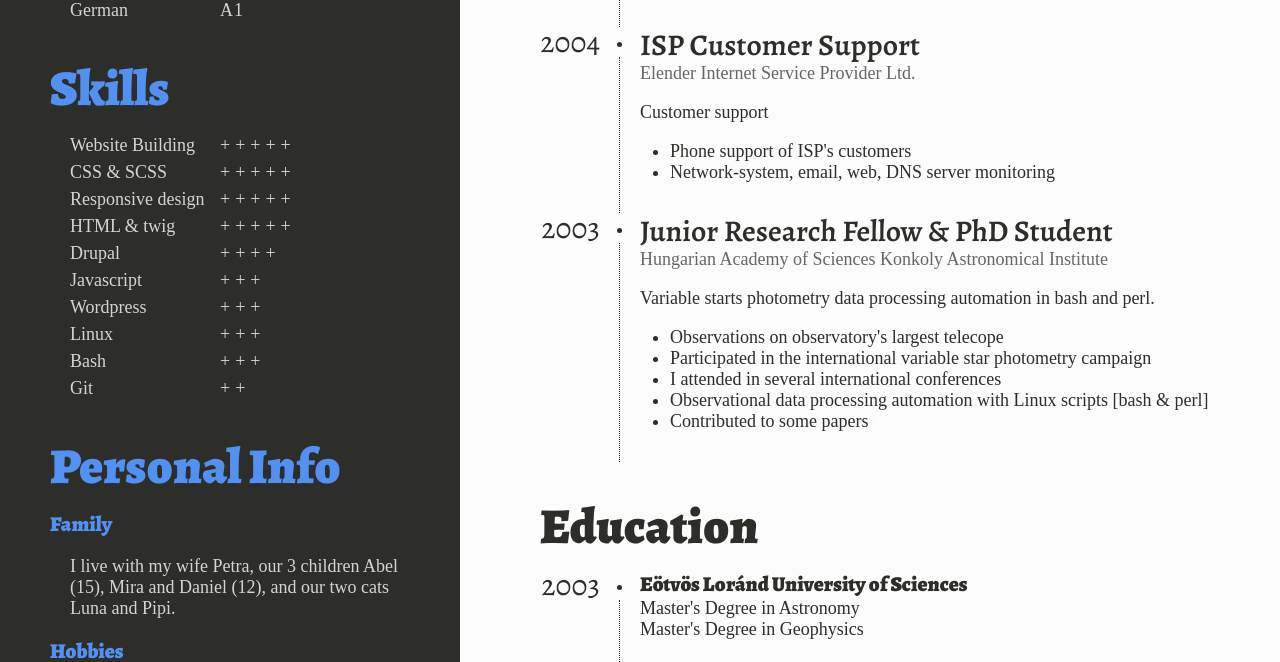
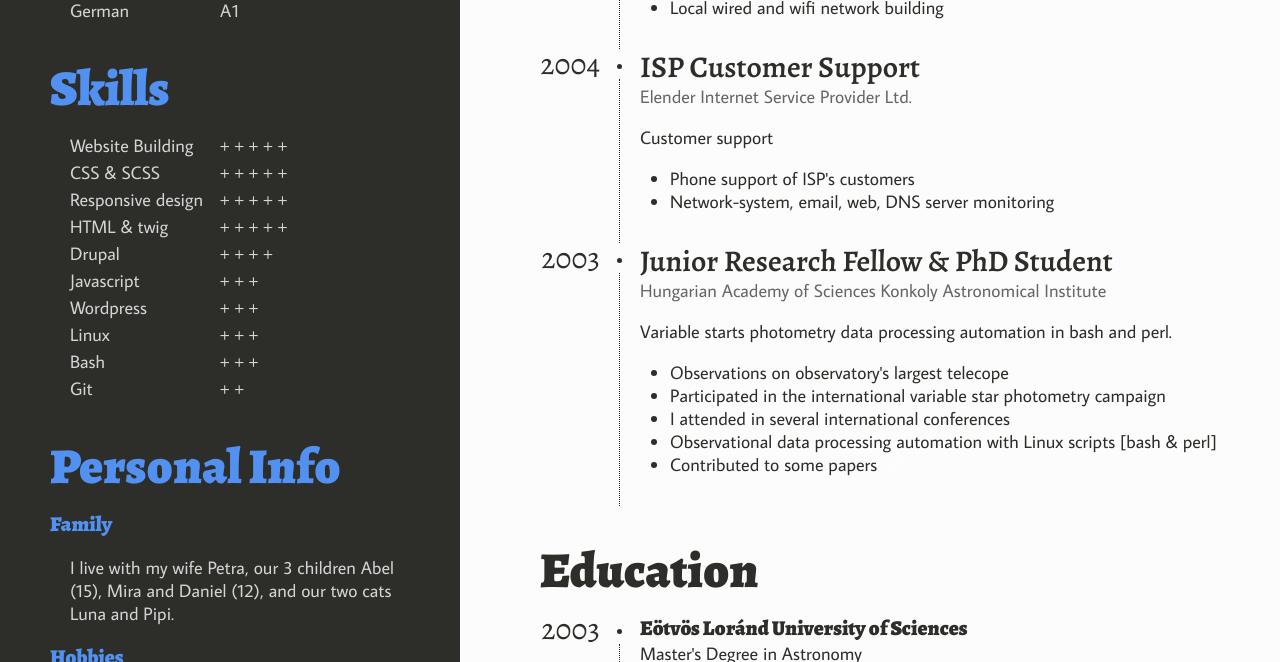
Before and after one commit to zsuffad/zsuffad.github.io, a plain HTML site: page index.html in a window 1280 px wide. Shown: the part 754-1416 px from the top of the page. Drawn offline with Linux system fonts and the light colour scheme; files whose address does not match are found by name; a web font is replaced by a local one.

Commit message:
Average Sans made local.

```diff
--- a/index.html
+++ b/index.html
@@ -42,14 +42,23 @@
         src: url('/fonts/alegreya-v35-latin-900.woff2') format('woff2'),
             url('/fonts/alegreya-v35-latin-900.woff') format('woff');
       }
+      /* average-sans-regular - latin */
       @font-face {
+        font-display: swap;
+        font-family: 'Average Sans';
+        font-style: normal;
+        font-weight: 400;
+        src: url('../fonts/average-sans-v16-latin-regular.woff2') format('woff2'),
+            url('../fonts/average-sans-v16-latin-regular.woff') format('woff');
+      }
+      /* @font-face {
         font-family: 'Average Sans';
         font-style: normal;
         font-weight: 400;
         font-display: swap;
         src: url(https://fonts.gstatic.com/s/averagesans/v16/1Ptpg8fLXP2dlAXR-HlJJNJ_AtCb.woff2) format('woff2');
         unicode-range: U+0000-00FF, U+0131, U+0152-0153, U+02BB-02BC, U+02C6, U+02DA, U+02DC, U+0304, U+0308, U+0329, U+2000-206F, U+2074, U+20AC, U+2122, U+2191, U+2193, U+2212, U+2215, U+FEFF, U+FFFD;
-      }
+      } */
     </style>
   </head>
 
```
Also changed, not shown: fonts/average-sans-v16-latin-regular.woff2 (added).
